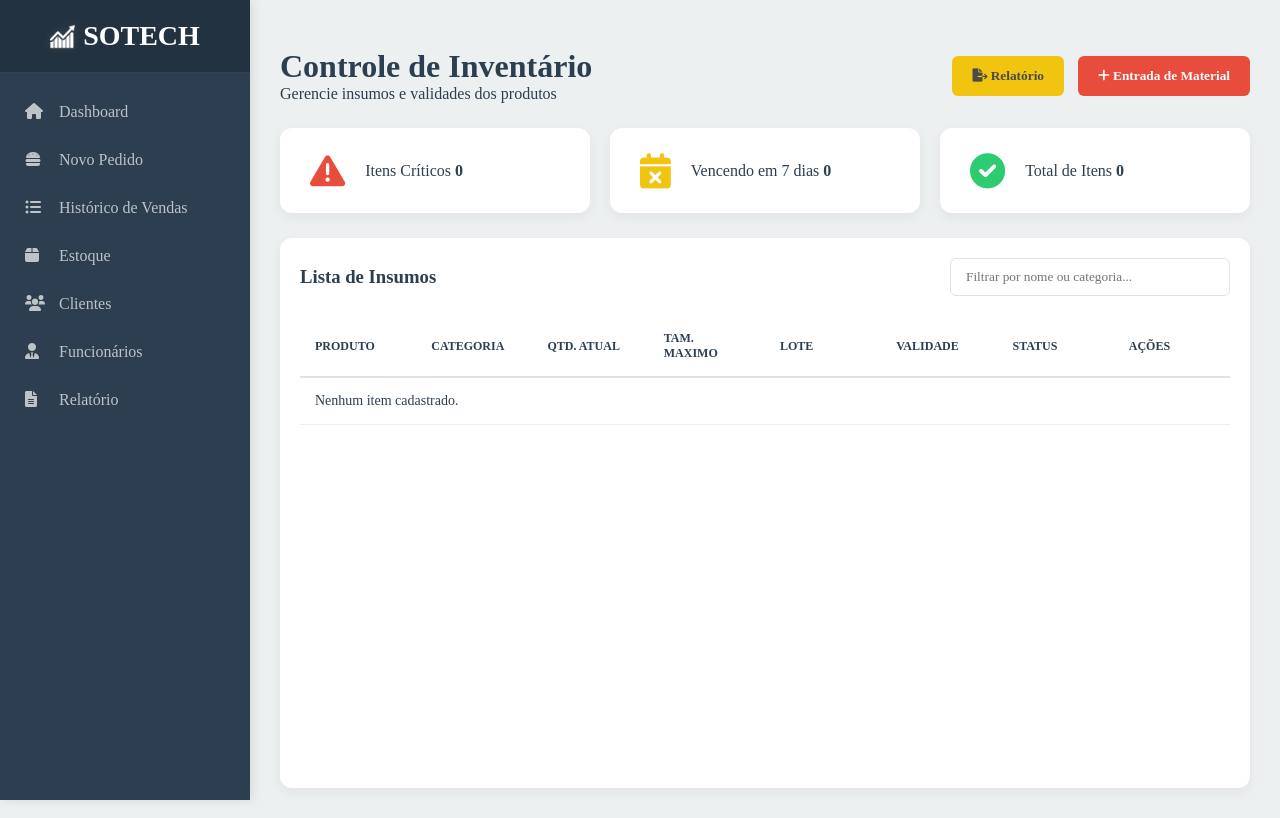
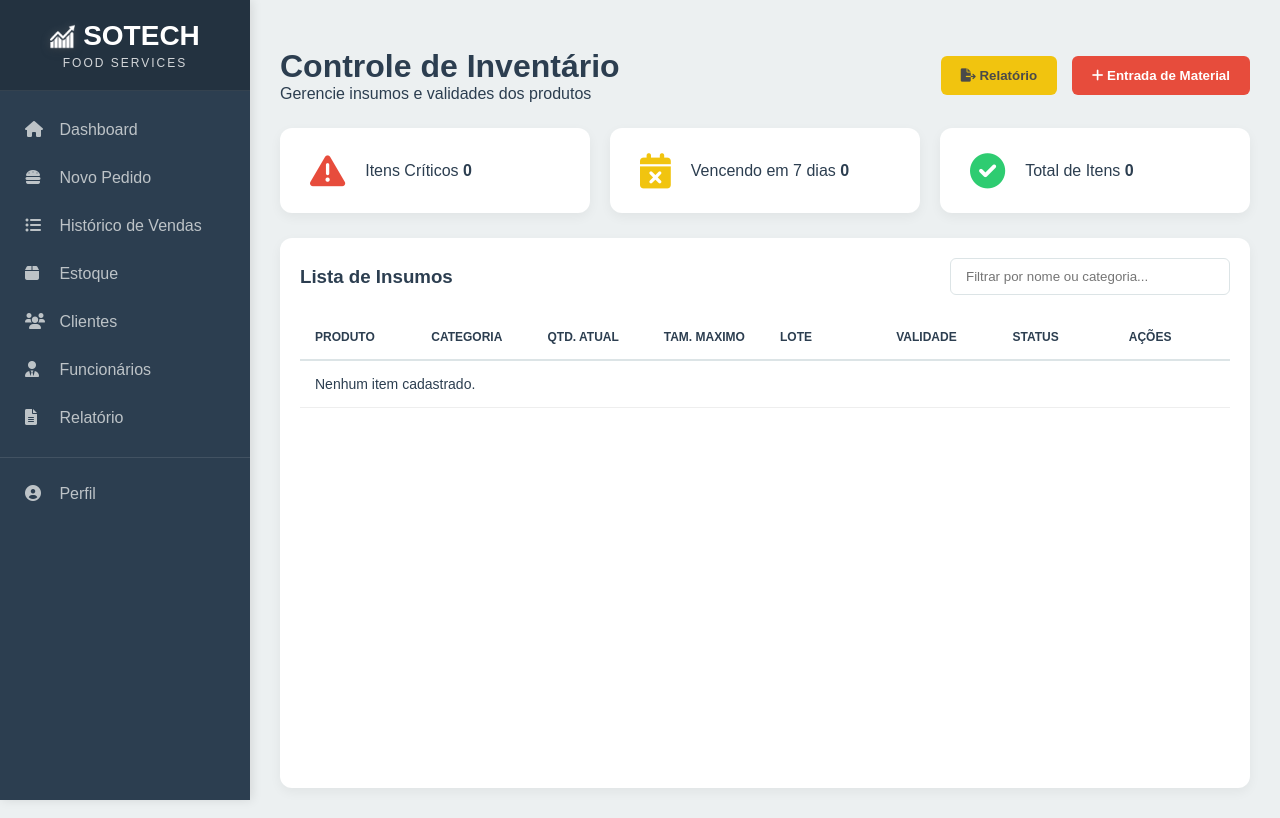
Before and after one commit to Kcallvs/Sotech, a Django app: page /estoque/ in a window 1280 px wide. Run offline with Django 5.2, Linux system fonts and the light colour scheme; the visitor is signed in with stand-in values (Sample User, id 1); data that the repository does not hold is empty; some libraries are stand-ins or nearby versions.

Commit message:
css + html

```diff
--- a/core/static/style/global.css
+++ b/core/static/style/global.css
@@ -9,18 +9,25 @@
     --text: #2C3E50;       /* Texto Principal */
     --border: #DCE4E6;     /* Cor de Bordas Sutis */
 }
-
 .logo {
     padding: 20px;
+    display: flex;
+    flex-direction: column;
+    align-items: center;
+    justify-content: center;
+    gap: 4px;
+    background: rgba(0, 0, 0, 0.2);
+    border-bottom: 1px solid rgba(255, 255, 255, 0.08);
+}
+
+.logo-main {
     display: flex;
     align-items: center;
     justify-content: center;
     gap: 8px;
-    background: rgba(0, 0, 0, 0.2);
-    border-bottom: 1px solid rgba(255, 255, 255, 0.08);
 }
 
-.logo img {
+.logo-main img {
     width: 25px;
     height: auto;
     filter:
@@ -28,9 +35,9 @@
         drop-shadow(0 2px 4px rgba(0,0,0,0.3));
 }
 
-.logo span {
+.logo-main span {
     color: #ffffff;
-    font-family: 'Rajdhani', Rajdhani-serif;
+    font-family: 'Exo 2', sans-serif;
     font-size: 28px;
     font-weight: 700;
 }
@@ -38,3 +45,30 @@
 .tech {
    color: #60a5fa;
 }
+
+.sub {
+    color: var(--white);
+    font-size: 12px;
+    letter-spacing: 2px;
+    opacity: 0.8;
+    margin: 0;
+}
+
+.sidebar {
+    display: flex;
+    flex-direction: column;
+    height: 100vh;
+}
+
+nav {
+    display: flex;
+    flex-direction: column;
+    flex: 1;
+    justify-content: space-between;
+}
+
+.nav-footer {
+    border-top: 1px solid rgba(255, 255, 255, 0.1);
+    padding-top: 12px;
+    margin-top: auto;
+}
--- a/core/static/style/style_clientes.css
+++ b/core/static/style/style_clientes.css
@@ -2,7 +2,7 @@
     margin: 0;
     padding: 0;
     box-sizing: border-box;
-    font-family: 'Rajdhani', Rajdhani-serif;
+    font-family: 'Exo 2', sans-serif;
 }
 
 body {
--- a/core/static/style/style_estoque.css
+++ b/core/static/style/style_estoque.css
@@ -2,7 +2,7 @@
     margin: 0;
     padding: 0;
     box-sizing: border-box;
-     font-family: 'Rajdhani', Rajdhani-serif;
+    font-family: 'Exo 2', sans-serif;
 }
 
 body {
--- a/core/static/style/style_funcionarios.css
+++ b/core/static/style/style_funcionarios.css
@@ -2,7 +2,7 @@
     margin: 0;
     padding: 0;
     box-sizing: border-box;
-     font-family: 'Rajdhani', Rajdhani-serif;
+    font-family: 'Exo 2', sans-serif;
 }
 
 body {
--- a/core/static/style/style_historico.css
+++ b/core/static/style/style_historico.css
@@ -2,7 +2,7 @@
     margin: 0;
     padding: 0;
     box-sizing: border-box;
-    font-family: 'Rajdhani', Rajdhani-serif;
+    font-family: 'Exo 2', sans-serif;
 }
 
 body {
--- a/core/static/style/style_inicio.css
+++ b/core/static/style/style_inicio.css
@@ -2,7 +2,7 @@
     margin: 0;
     padding: 0;
     box-sizing: border-box;
-   font-family: 'Rajdhani', Rajdhani-serif;
+    font-family: 'Exo 2', sans-serif;
 }
 
 body {
--- a/core/static/style/style_login_cadastro.css
+++ b/core/static/style/style_login_cadastro.css
@@ -11,7 +11,7 @@
     margin: 0;
     padding: 0;
     box-sizing: border-box;
-    font-family: 'Rajdhani', Rajdhani;
+    font-family: 'Exo 2', sans-serif;
 }
 
 body {
--- a/core/static/style/style_pedidos.css
+++ b/core/static/style/style_pedidos.css
@@ -2,7 +2,7 @@
     margin: 0;
     padding: 0;
     box-sizing: border-box;
-    font-family: 'Rajdhani', Rajdhani-serif;
+    font-family: 'Exo 2', sans-serif;
 }
 
 body {
--- a/core/static/style/style_relatorio.css
+++ b/core/static/style/style_relatorio.css
@@ -2,7 +2,7 @@
     margin: 0;
     padding: 0;
     box-sizing: border-box;
-    font-family: 'Rajdhani', Rajdhani-serif;
+    font-family: 'Exo 2', sans-serif;
 }
 
 body {
--- a/core/templates/html/cadastro.html
+++ b/core/templates/html/cadastro.html
@@ -15,8 +15,7 @@
     <link href="https://cdnjs.cloudflare.com/ajax/libs/font-awesome/6.4.2/css/all.min.css" rel="stylesheet">
     <link rel="preconnect" href="https://fonts.googleapis.com">
     <link rel="preconnect" href="https://fonts.gstatic.com" crossorigin>
-    <link href="https://fonts.googleapis.com/css2?family=Rajdhani:wght@300;400;500;600;700&display=swap"
-        rel="stylesheet">
+    <link href="https://fonts.googleapis.com/css2?family=Exo+2:wght@500;700;800&display=swap" rel="stylesheet">
 </head>
 
 <body>
--- a/core/templates/html/login.html
+++ b/core/templates/html/login.html
@@ -13,8 +13,7 @@
     <link href="https://cdnjs.cloudflare.com/ajax/libs/font-awesome/6.4.2/css/all.min.css" rel="stylesheet">
     <link rel="preconnect" href="https://fonts.googleapis.com">
     <link rel="preconnect" href="https://fonts.gstatic.com" crossorigin>
-    <link href="https://fonts.googleapis.com/css2?family=Rajdhani:wght@300;400;500;600;700&display=swap"
-        rel="stylesheet">
+   <link href="https://fonts.googleapis.com/css2?family=Exo+2:wght@500;700;800&display=swap" rel="stylesheet">
 </head>
 
 <body>
--- a/dependencias.txt
+++ b/dependencias.txt
@@ -1,2 +1,3 @@
 django
 django-widget-tweaks
+pillow
--- a/templates/barra_lateral.html
+++ b/templates/barra_lateral.html
@@ -2,20 +2,26 @@
 
 <aside class="sidebar">
   <div class="logo">
-    <img src="{% static 'imgs/lg.png' %}" alt="SOTECH">
-    <span>SO<span class="tech">TECH</span></span>
-</div>
+    <div class="logo-main">
+      <img src="{% static 'imgs/lg.png' %}" alt="SOTECH">
+      <span>SO<span class="tech">TECH</span></span>
+    </div>
+    <p class="sub">FOOD SERVICES</p>
+  </div>
     <nav>
         <ul>
             <li id="inicio"><a href="{% url 'dashboard' %}"><i class="fas fa-home"></i> Dashboard</a></li>
             <li id="pedido"><a href="{% url 'pedido' %}"><i class="fas fa-hamburger"></i> Novo Pedido</a></li>
-            <li id="historico"><a href="{% url 'historico' %}"><i class="fas fa-list-ul"></i> Histórico de Vendas</a>
-            </li>
+            <li id="historico"><a href="{% url 'historico' %}"><i class="fas fa-list-ul"></i> Histórico de Vendas</a></li>
             <li id="estoque"><a href="{% url 'estoque' %}"><i class="fas fa-box"></i> Estoque</a></li>
             <li id="clientes"><a href="{% url 'clientes' %}"><i class="fas fa-users"></i> Clientes</a></li>
-            <li id="funcionarios"><a href="{% url 'funcionarios' %}"><i class="fas fa-user-tie"></i> Funcionários</a>
-            </li>
+            <li id="funcionarios"><a href="{% url 'funcionarios' %}"><i class="fas fa-user-tie"></i> Funcionários</a></li>
             <li id="relatorio"><a href="{% url 'relatorio' %}"><i class="fas fa-file-alt"></i> Relatório</a></li>
+
+            <ul class="nav-footer">
+            <li id="perfil"><a href="{% url 'perfil' %}"><i class="fas fa-user-circle"></i> Perfil</a></li>
+            </ul>
+
         </ul>
     </nav>
 </aside>
--- a/templates/base.html
+++ b/templates/base.html
@@ -7,6 +7,7 @@
     <title>SOTECH - {% block titulo %}{% endblock %}</title>
     <link rel="stylesheet" href="{% static 'style/global.css' %}?{% now 'U' %}">
     <link rel="stylesheet" href="https://cdnjs.cloudflare.com/ajax/libs/font-awesome/6.0.0/css/all.min.css">
+    <link rel="icon" type="image/x-icon" href="{% static 'imgs/favicon.ico' %}">
     {% block estilo %}{% endblock %}
 </head>
 
```
Also changed, not shown: core/static/imgs/sotech-favicon.ico (added).
